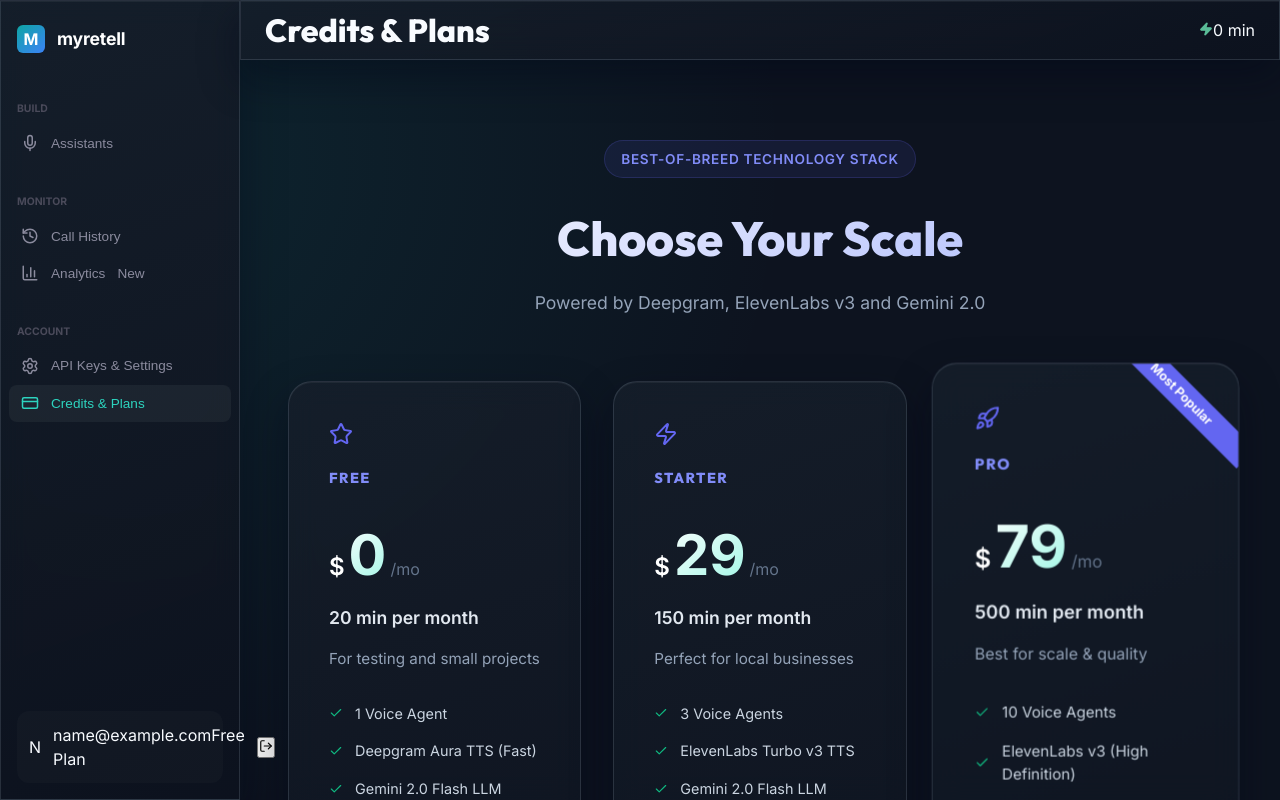
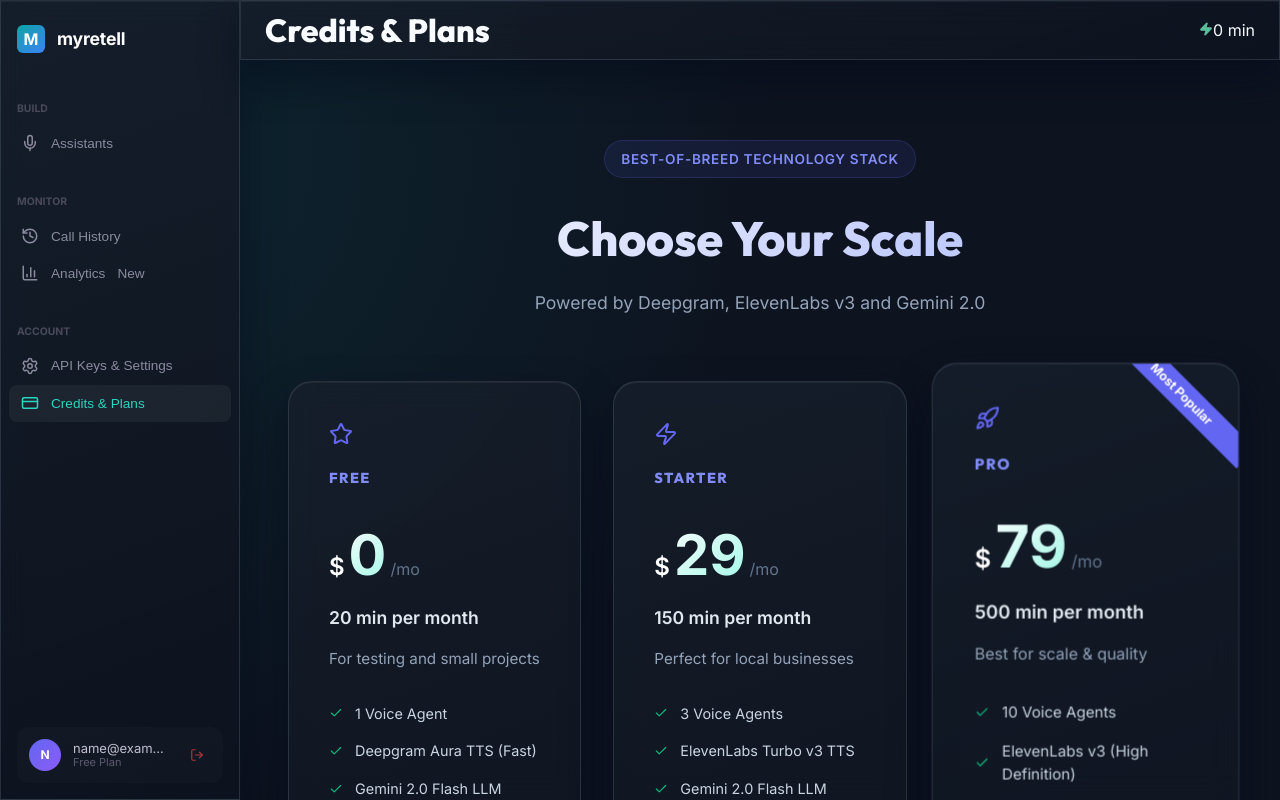
Before and after one commit to mustafagl01/myretell, a React (Vite) app in the folder frontend/: page /pricing in a window 1280 px wide. Built offline with nearby package versions, Linux system fonts and the light colour scheme; sample sign-in values are in the browser's storage.

Commit message:
Fix sidebar user card styling in dashboard layout

```diff
--- a/frontend/src/components/DashboardLayout.css
+++ b/frontend/src/components/DashboardLayout.css
@@ -96,6 +96,62 @@
     background: rgba(255, 255, 255, 0.02);
     padding: 0.75rem;
     border-radius: 0.75rem;
+}
+
+.avatar {
+    width: 32px;
+    height: 32px;
+    border-radius: 50%;
+    background: linear-gradient(135deg, #6366f1, #8b5cf6);
+    display: flex;
+    align-items: center;
+    justify-content: center;
+    color: #ffffff;
+    font-size: 0.75rem;
+    font-weight: 700;
+    flex-shrink: 0;
+}
+
+.user-info {
+    display: flex;
+    flex-direction: column;
+    min-width: 0;
+    flex: 1;
+}
+
+.user-email {
+    color: #c0c0d0;
+    font-size: 0.8125rem;
+    line-height: 1.2;
+    white-space: nowrap;
+    overflow: hidden;
+    text-overflow: ellipsis;
+}
+
+.user-plan {
+    color: #5a5a6e;
+    font-size: 0.6875rem;
+    line-height: 1.2;
+}
+
+.btn-logout {
+    width: 28px;
+    height: 28px;
+    border: none;
+    border-radius: 0.4rem;
+    background: transparent;
+    color: #ef4444;
+    display: inline-flex;
+    align-items: center;
+    justify-content: center;
+    cursor: pointer;
+    opacity: 0.7;
+    transition: opacity 0.15s ease, background-color 0.15s ease;
+}
+
+.btn-logout:hover {
+    opacity: 1;
+    background: rgba(239, 68, 68, 0.1);
 }
 
 /* ═════ Main Wrapper ═════ */
```
